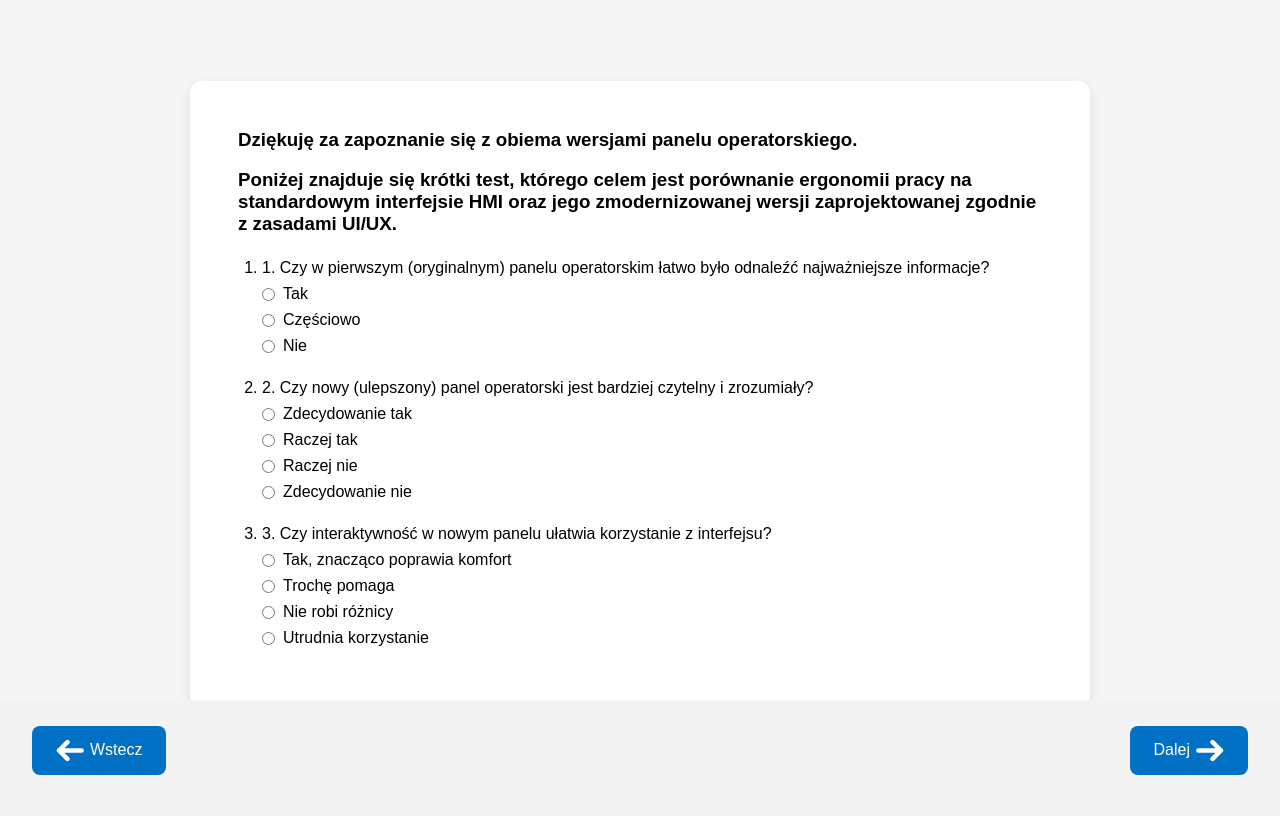
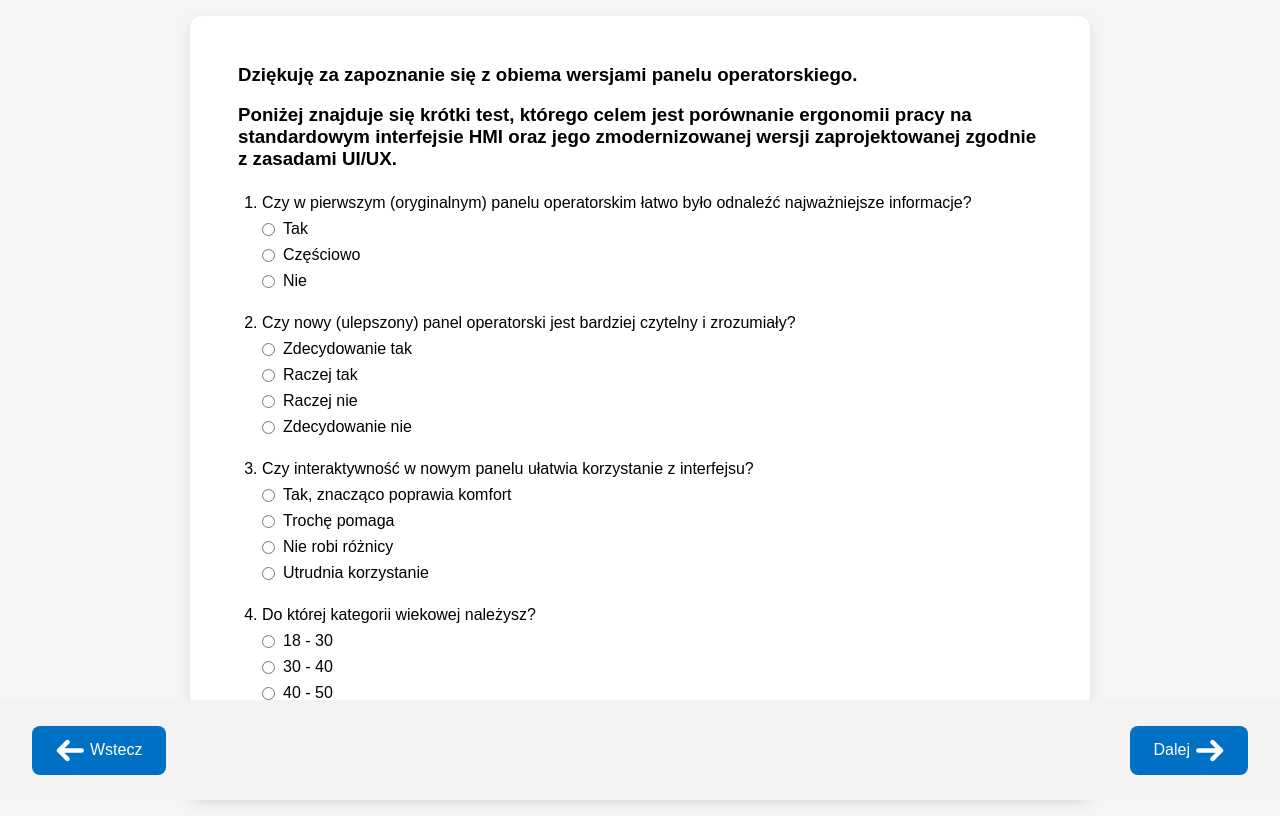
Before and after one commit to WiktoriaCzech/masterThesis, a Next.js app: page /questions in a window 1280 px wide. Built offline with nearby package versions, Linux system fonts and the light colour scheme; no server answers.

Commit message:
Fix: Questionare adjustments

```diff
--- a/src/app/questions/page.module.css
+++ b/src/app/questions/page.module.css
@@ -45,7 +45,7 @@
   @media (max-width: 768px) {
     .questionsWrapper {
       padding: 2rem;
-      margin: 0 0.25rem;
+      margin: 0 0.25rem 100px 0.25rem;
     }
     .questionsForm li {
       margin-bottom: 1rem;
--- a/src/app/questions/page.tsx
+++ b/src/app/questions/page.tsx
@@ -18,7 +18,7 @@ function Questions() {
           <ol>
             <li>
               <label>
-                1. Czy w pierwszym (oryginalnym) panelu operatorskim łatwo było
+                Czy w pierwszym (oryginalnym) panelu operatorskim łatwo było
                 odnaleźć najważniejsze informacje?
               </label>
               <div className={styles.answer}>
@@ -37,8 +37,8 @@ function Questions() {
 
             <li>
               <label>
-                2. Czy nowy (ulepszony) panel operatorski jest bardziej czytelny
-                i zrozumiały?
+                Czy nowy (ulepszony) panel operatorski jest bardziej czytelny i
+                zrozumiały?
               </label>
               <div className={styles.answer}>
                 <input
@@ -70,7 +70,7 @@ function Questions() {
 
             <li>
               <label>
-                3. Czy interaktywność w nowym panelu ułatwia korzystanie z
+                Czy interaktywność w nowym panelu ułatwia korzystanie z
                 interfejsu?
               </label>
               <div className={styles.answer}>
@@ -105,6 +105,26 @@ function Questions() {
                 <label htmlFor="q3d">Utrudnia korzystanie</label>
               </div>
             </li>
+
+            <li>
+              <label>Do której kategorii wiekowej należysz?</label>
+              <div className={styles.answer}>
+                <input type="radio" id="q4a" name="q4" value="18-30" />
+                <label htmlFor="q4a">18 - 30</label>
+              </div>
+              <div className={styles.answer}>
+                <input type="radio" id="q4b" name="q4" value="30-40" />
+                <label htmlFor="q4b">30 - 40</label>
+              </div>
+              <div className={styles.answer}>
+                <input type="radio" id="q4c" name="q4" value="40-50" />
+                <label htmlFor="q4c">40 - 50</label>
+              </div>
+              <div className={styles.answer}>
+                <input type="radio" id="q4d" name="q4" value="50+" />
+                <label htmlFor="q4d">50+</label>
+              </div>
+            </li>
           </ol>
         </form>
       </section>
```
